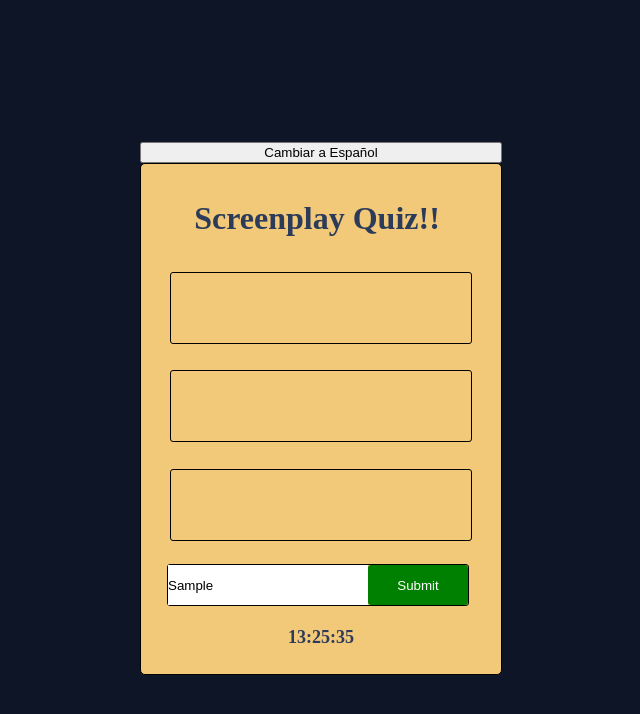
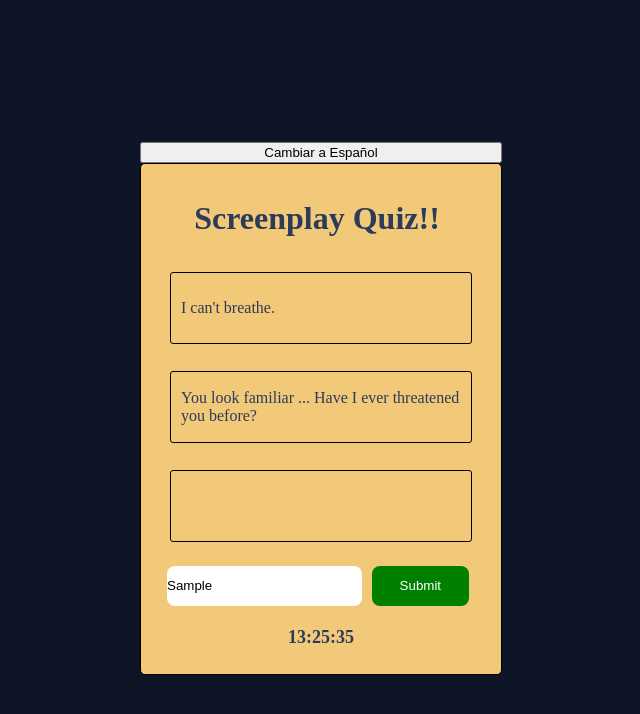
Before and after one commit to xavi2794/screenplay-quiz, a website with bundled scripts: page index.html in a window 1280 px wide. Both pictures are taken after typing "Sample" into the empty fields and a click on the input "Submit". Shown: the whole page, without its empty margins (319-959 px from the left). Built offline with nearby package versions, Linux system fonts and the light colour scheme.

Commit message:
Add local storage and more movies

```diff
--- a/src/date.js
+++ b/src/date.js
@@ -1,5 +1,5 @@
 const dayOfYear = date =>
-  Math.floor((date - new Date(date.getFullYear(), 0, 0)) / 1000 / 60 / 60 / 24);
+  Math.floor((date - new Date(date.getFullYear(), 0, 0)) / 1000 / 59 / 59 / 23);
 
 export const today = dayOfYear(new Date());
 
@@ -21,6 +21,7 @@ setInterval(() =>{
     }
     if(hour == '00' && minutes == '00' && seconds == '00'){
         window.location.reload();
+        localStorage.setItem("game", 0);
     }
     clock.innerHTML = `${hour}:${minutes}:${seconds}`;
 }, 1000);
--- a/src/film-es.js
+++ b/src/film-es.js
@@ -33,5 +33,19 @@ export const moviesEs = [
         phrase2: "Yo he visto cosas que vosotros no creeríais.",
         phrase3: "Soy Deckard, bladerunner 2-6-3-5-4. Estoy registrado y localizado.",
         img:"https://pics.filmaffinity.com/Blade_Runner-351607743-large.jpg"
+    },
+    {
+        title: "Todo a la Vez en Todas Partes",
+        phrase1: "Solo hay comida para tres. Ahora tendré que cocinar más.",
+        phrase2: "Tú... Deberías intentar comer más sano. Estás engordando.",
+        phrase3: "Todos estos años de búsqueda me han traído aquí. A este universo. A ti.",
+        img:"https://pics.filmaffinity.com/Todo_a_la_vez_en_todas_partes-897692218-large.jpg"
+    },
+    {
+        title: "Piratas del Caribe: La maldición de la Perla Negra",
+        phrase1: "No puedo respirar",
+        phrase2: "Me resultas familiar... ¿Te he amenazado antes?",
+        phrase3: "Caballeros... mi lady... siempre recordaréis este día como el día que casi capturáis al capitán, Jack Sparrow.",
+        img:"https://m.media-amazon.com/images/M/MV5BNGYyZGM5MGMtYTY2Ni00M2Y1LWIzNjQtYWUzM2VlNGVhMDNhXkEyXkFqcGdeQXVyMTMxODk2OTU@._V1_FMjpg_UX1000_.jpg"
     }
 ]
--- a/src/library.js
+++ b/src/library.js
@@ -33,5 +33,19 @@ export const movies = [
         phrase2: "I've seen things you people wouldn't believe.",
         phrase3: "I'm Deckard. Blade Runner. Two sixty three-fifty four. I'm filed and monitored",
         img:"https://pics.filmaffinity.com/Blade_Runner-351607743-large.jpg"
+    },
+    {
+        title: "Everything Everywhere All at Once",
+        phrase1: "I only made enough food for three people. I'll have to cook more.",
+        phrase2: "I just want to say... Try to eat healthier. You're getting fat.",
+        phrase3: "All those years of searching have brought me here. To this universe. To you.",
+        img:"https://pics.filmaffinity.com/Todo_a_la_vez_en_todas_partes-897692218-large.jpg"
+    },
+    {
+        title: "Pirates of the Caribbean: The Curse of the Black Pearl",
+        phrase1: "I can't breathe.",
+        phrase2: "You look familiar ... Have I ever threatened you before?",
+        phrase3: "Gentleman. .. m' lady. .. you will always remember this as the day you almost caught Captain Jack Sparrow.",
+        img:"https://m.media-amazon.com/images/M/MV5BNGYyZGM5MGMtYTY2Ni00M2Y1LWIzNjQtYWUzM2VlNGVhMDNhXkEyXkFqcGdeQXVyMTMxODk2OTU@._V1_FMjpg_UX1000_.jpg"
     }
 ]
--- a/src/main.js
+++ b/src/main.js
@@ -4,7 +4,6 @@ import { today } from "./date.js";
 
 //Declare variables
 var day = today;
-console.log(today);
 var movieEs = moviesEs[0];
 var movie = movies[0]
 var p1 = document.querySelector('#phrase1');
@@ -16,7 +15,26 @@ var langChange = document.getElementById('lang');
 var titles = [];
 var lang = "EN"
 
-startGame();
+function checkProgress() {
+    if (localStorage.getItem("game") == null) {
+        localStorage.setItem("game", 0);
+        startGame();
+    } else {
+        titleOptions();
+        select();
+        p1.append(movie.phrase1);
+        if (localStorage.getItem("game") == 1) {
+            p2.append(movie.phrase2);
+        }
+        if (localStorage.getItem("game") == 2) {
+            p2.append(movie.phrase2);
+            p3.append(movie.phrase3);
+        }
+    }
+}
+
+
+checkProgress();
 
 
 //Start Game with movie of the Day
@@ -31,11 +49,9 @@ function startGame() {
 function select() {
     while (day >= movies.length) {
         day = day - movies.length;
-        console.log(day);
     }
-    movie = movies[day - 1];
-    console.log(movie);
-    movieEs = moviesEs[day - 1];
+    movie = movies[day];
+    movieEs = moviesEs[day];
 }
 
 //EventListener
@@ -102,9 +118,25 @@ function check() {
         win();
     } else {
         if (p2.innerHTML == '') {
-            (lang == "EN") ? p2.append(movie.phrase2) : p2.append(movieEs.phrase2);
+            if (lang == "EN"){
+                p2.append(movie.phrase2);
+                localStorage.setItem("game", 1);
+                console.log(localStorage.getItem("game"));
+            } else {
+                p2.append(movieEs.phrase2);
+                localStorage.setItem("game", 1);
+                console.log(localStorage.getItem("game"));
+            }
         } else if (p3.innerHTML == '') {
-            (lang == "EN") ? p3.append(movie.phrase3) : p3.append(movieEs.phrase3);
+            if (lang == "EN"){
+                p3.append(movie.phrase3);
+                localStorage.setItem("game", 2);
+                console.log(localStorage.getItem("game"));
+            } else {
+                p3.append(movieEs.phrase3);
+                localStorage.setItem("game", 2);
+                console.log(localStorage.getItem("game"));
+            }
         } else {
             lose();
         }
--- a/src/style.css
+++ b/src/style.css
@@ -42,11 +42,10 @@ p {
 
 .answer {
     display: grid;
-    width: 300px;
+    width: 302px;
     height: 40px;
     grid-template-columns: 2fr 1fr;
-    border: 1px solid black;
-    border-radius: 3px;
+    column-gap: 10px;
 }
 
 input {
@@ -56,22 +55,22 @@ input {
 }
 
 #title {
-    margin: 0;
+    margin-right: 5px;
     padding: 0;
     width: 100%;
     height: 100%;
+    border-radius: 8px;
 }
 
 input[type=submit]{
     width: 100%;
-    border: none;
-    border-radius: 3px;
+    border: 0px;
+    border-radius: 8px;
     text-decoration: none;
     color: white;
     cursor: pointer;
     background-color: green;
-    text-decoration: none;
-    outline: none;
+    margin: 0px;
 }
 
 .poster {
@@ -119,5 +118,7 @@ input[type=submit]{
     .poster {
         height: 250px;
     }
-
+    input[type=submit] {
+        width: 100%;
+    }
 }
```
